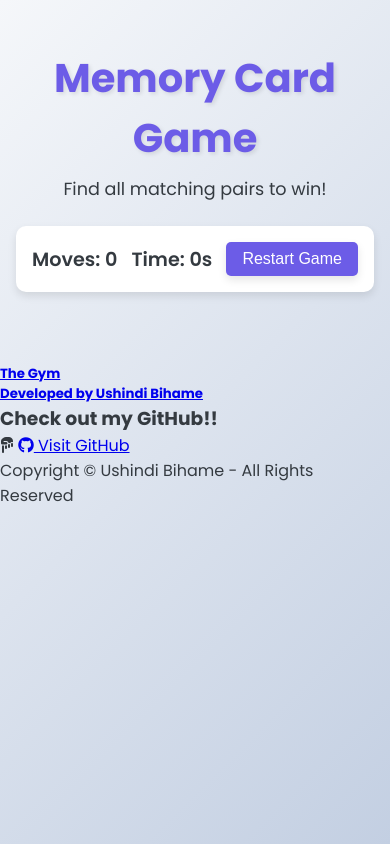
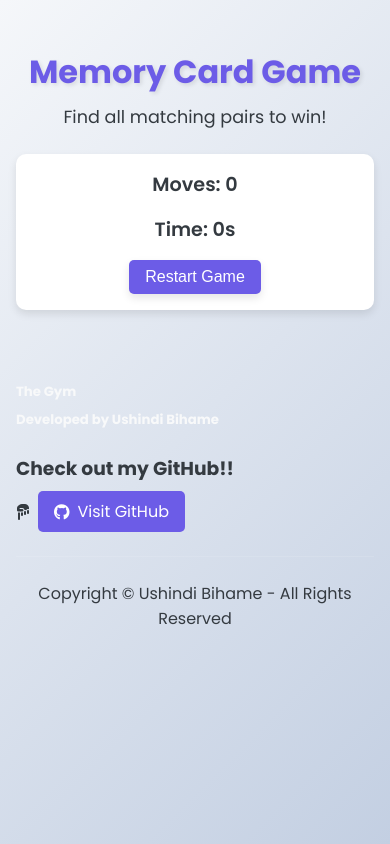
Before and after one commit to ub-victor/Memory-Card-Matching-Game, a plain HTML site: page index.html in a window 390 px wide. Drawn offline with Linux system fonts and the light colour scheme; a script that the page names is missing.

Commit message:
Initial commit

```diff
--- a/style.css
+++ b/style.css
@@ -171,3 +171,146 @@ header p {
 .hidden {
     display: none;
 }
+
+.footer-content {
+    max-width: 1200px;
+    margin: 0 auto;
+    padding: 0 1rem;
+}
+
+.footer-top {
+    display: flex;
+    justify-content: space-between;
+    flex-wrap: wrap;
+    margin-bottom: 1.5rem;
+}
+
+.footer-credits {
+    display: flex;
+    flex-direction: column;
+    gap: 0.5rem;
+}
+
+.footer-credits a {
+    color: var(--light-color);
+    text-decoration: none;
+    transition: color 0.3s ease;
+}
+
+.footer-credits a:hover {
+    color: var(--secondary-color);
+}
+
+.footer-github {
+    text-align: right;
+}
+
+.footer-github h3 {
+    margin-bottom: 0.5rem;
+}
+
+.github-link {
+    display: flex;
+    align-items: center;
+    gap: 0.5rem;
+}
+
+.github-btn {
+    display: inline-flex;
+    align-items: center;
+    gap: 0.5rem;
+    background-color: var(--primary-color);
+    color: white;
+    padding: 0.5rem 1rem;
+    border-radius: 5px;
+    text-decoration: none;
+    transition: all 0.3s ease;
+}
+
+.github-btn:hover {
+    background-color: var(--secondary-color);
+    transform: translateY(-2px);
+}
+
+.footer-bottom {
+    text-align: center;
+    padding-top: 1.5rem;
+    border-top: 1px solid rgba(255, 255, 255, 0.1);
+}
+
+/* Responsive Design */
+@media (max-width: 768px) {
+    .game-board {
+        grid-template-columns: repeat(4, 1fr);
+        gap: 0.5rem;
+        max-width: calc(var(--card-width) * 4 + 1.5rem);
+    }
+
+    .card {
+        width: calc(var(--card-width) * 0.9);
+        height: calc(var(--card-height) * 0.9);
+    }
+
+    .footer-top {
+        flex-direction: column;
+        gap: 1.5rem;
+    }
+
+    .footer-github {
+        text-align: left;
+    }
+}
+
+@media (max-width: 480px) {
+    .game-board {
+        grid-template-columns: repeat(2, 1fr);
+        max-width: calc(var(--card-width) * 2 + 0.5rem);
+    }
+
+    .game-info {
+        flex-direction: column;
+        gap: 1rem;
+    }
+
+    header h1 {
+        font-size: 2rem;
+    }
+
+    .card {
+        width: calc(var(--card-width) * 0.8);
+        height: calc(var(--card-height) * 0.8);
+    }
+}
+
+/* Animations */
+@keyframes cardFlip {
+    0% {
+        transform: rotateY(0);
+    }
+    50% {
+        transform: rotateY(90deg);
+    }
+    100% {
+        transform: rotateY(180deg);
+    }
+}
+
+.card.flipped {
+    animation: cardFlip 0.5s ease forwards;
+}
+
+@keyframes pulse {
+    0% {
+        transform: scale(1);
+    }
+    50% {
+        transform: scale(1.05);
+    }
+    100% {
+        transform: scale(1);
+    }
+}
+
+.matched {
+    animation: pulse 0.5s ease;
+}
```
